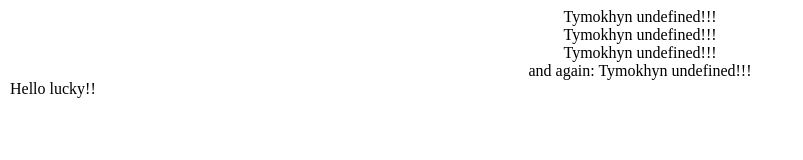
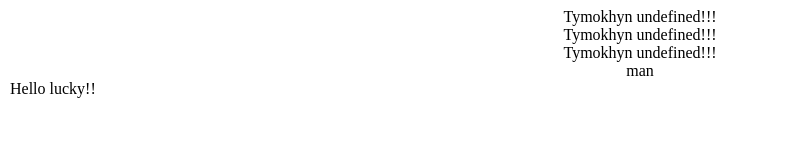
Before and after one commit to DennyTim/Forkio, a website: page index.html in a window 1280 px wide. Shown: the whole page, without its empty margins (0-803 px from the left). Drawn offline with nearby package versions, Linux system fonts and the light colour scheme; files that its build step writes are made by us from their sources.

Commit message:
my second commit

```diff
--- a/index.html
+++ b/index.html
@@ -17,7 +17,7 @@
         Tymokhyn undefined!!!
     </div>
     <div>
-        and again: Tymokhyn undefined!!!
+        man
     </div>
     <span>Hello lucky!!</span>
 </div>
```
